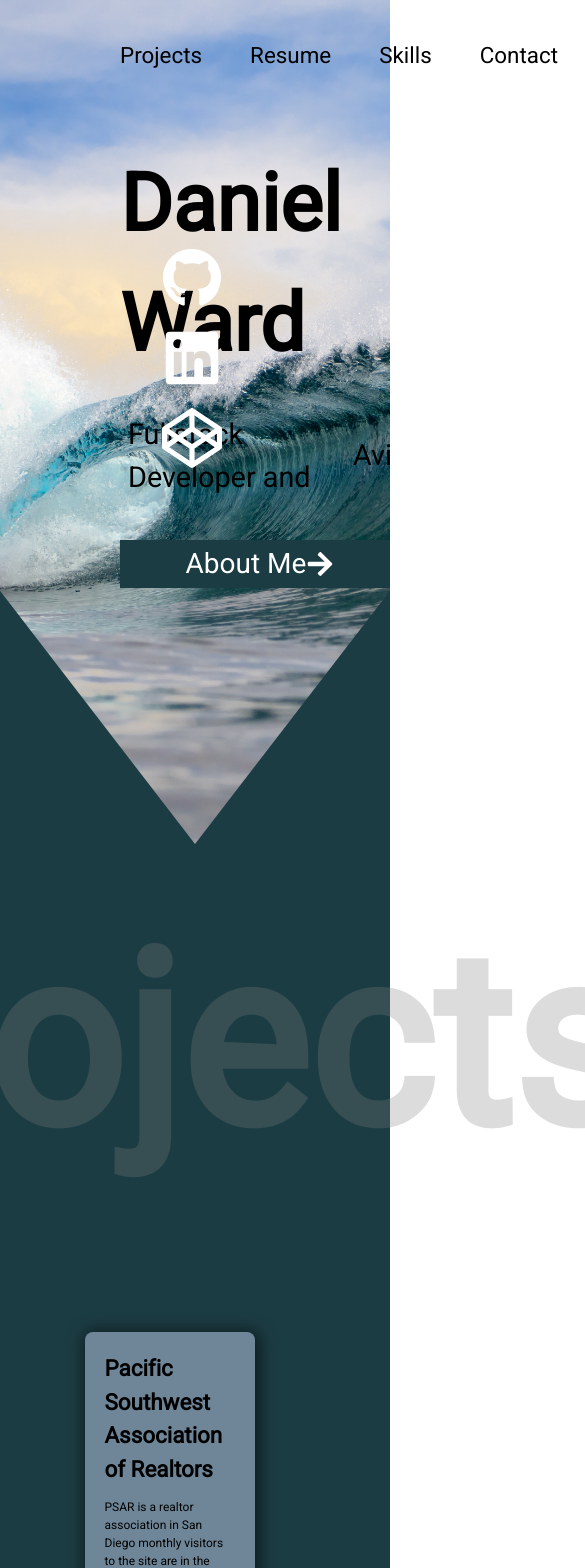
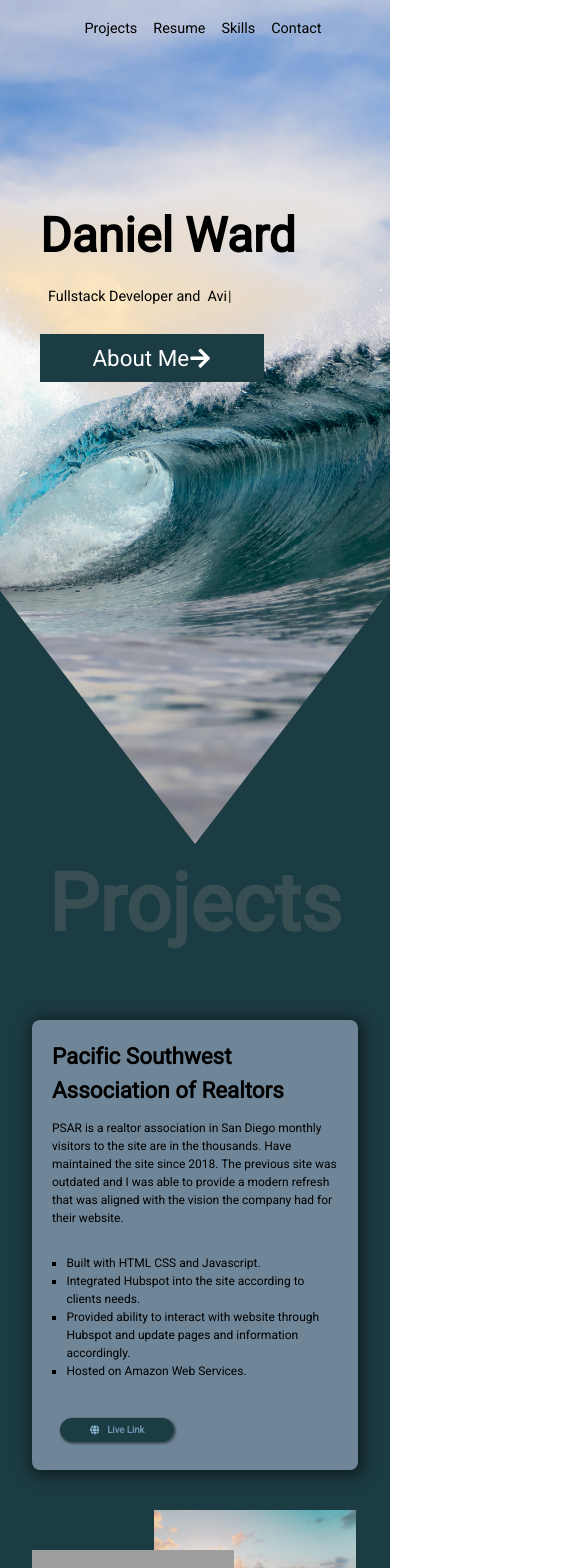
Before and after one commit to dward1502/PersonalPortfolio, a Next.js app: page / in a window 390 px wide. Shown: the top 1568 px of the page, 585 px wide, since content can reach past the window. Built offline with nearby package versions, Linux system fonts and the light colour scheme; grey boxes are pictures that could not be loaded.

Commit message:
finished media queries

```diff
--- a/components/Navigation/navigation.module.scss
+++ b/components/Navigation/navigation.module.scss
@@ -1,8 +1,10 @@
+@import '../../sass/mixins';
+
 .header {
   width: 100%;
-height: 10rem;
+  // height: 10rem;
   // background-color: white;
-padding: 2rem;
+  //   padding: 2rem;
   display: flex;
   justify-content: space-between;
   align-items: center;
@@ -11,20 +13,20 @@ z-index: 100;
 }
 .logo {
   margin-left: 5rem;
-    width: 6rem;
-    height: 6rem;
+  margin-top: 2rem;
+  width: 8rem;
+  height: 8rem;
   position: relative;
 }
-.img{
+.img {
   width: 100%;
   object-fit: contain;
 }
 .imgHero {
-
   height: 100vh;
   // object-fit: cover;
 }
-.navBar{
+.navBar {
   display: flex;
   justify-content: space-between;
   align-items: center;
@@ -33,6 +35,8 @@ z-index: 100;
 }
 .navList {
   display: flex;
+  justify-content: center;
+  align-items: center;
   list-style: none;
   & li {
     padding: 3rem;
@@ -42,7 +46,46 @@ z-index: 100;
       font-size: 2.8rem;
       font-weight: 500;
       text-decoration: none;
-            font-family: "Roboto", sans-serif;
+      font-family: 'Roboto', sans-serif;
+    }
+  }
+}
+
+@include respond(tab-port) {
+  .navBar {
+    padding-left: 5rem;
+    padding-right: 3rem;
+  }
+  .navList {
+    & li {
+      font-size: 1.6rem;
+      & a {
+        font-size: 1.8rem;
+      }
+    }
+  }
+  .logo {
+    margin-left: 2rem;
+    margin-top: 2rem;
+    width: 4rem;
+    height: 4rem;
+  }
+
+}
+@include respond(phone) {
+    .logo {
+        display: none;
+    }
+    .navBar {
+        padding-left: 0rem;
+        width: 100%;
+    }
+    .navList {
+        width: 100%;
+        font-size: 1.2rem;
+
+        & li {
+            padding: 1rem;
         }
     }
 
--- a/sass/Home.module.scss
+++ b/sass/Home.module.scss
@@ -1,5 +1,5 @@
-@import "./variables";
-@import "./mixins";
+@import './variables';
+@import './mixins';
 
 .image_wrapper {
   width: 100%;
@@ -11,7 +11,7 @@
   position: absolute;
   margin-top: 18rem;
   margin-left: 15rem;
-  font-family: "Roboto", sans-serif;
+  font-family: 'Roboto', sans-serif;
   & h1 {
     font-size: 10rem;
   }
@@ -61,7 +61,7 @@
     font-size: 30rem;
     opacity: 0.27;
     color: grey;
-    font-family: "Roboto", sans-serif;
+    font-family: 'Roboto', sans-serif;
   }
 }
 
@@ -93,7 +93,7 @@
   display: flex;
   flex-direction: column;
   padding: 2.5rem;
-  font-family: "Roboto", sans-serif;
+  font-family: 'Roboto', sans-serif;
   font-size: 1.5rem;
   box-shadow: 2px 2px 16px 4px rgba(0, 0, 0, 0.5);
 
@@ -176,7 +176,7 @@
 
   & h1 {
     font-size: 15rem;
-    font-family: "Roboto", sans-serif;
+    font-family: 'Roboto', sans-serif;
     color: #1c3c43;
     opacity: 0.65;
     margin-bottom: 5rem;
@@ -199,7 +199,7 @@
   border-radius: 2rem;
   font-size: 1.2rem;
   padding: 0.5rem 1rem;
-  font-family: "Roboto", sans-serif;
+  font-family: 'Roboto', sans-serif;
   font-weight: 600;
   width: 12rem;
   display: flex;
@@ -219,7 +219,7 @@
 }
 .skillsBox {
   width: 50rem;
-  height: 40rem;
+  // height: 40rem;
   background-color: #243746;
   color: #576563;
   display: flex;
@@ -246,7 +246,7 @@
   & h1 {
     font-size: 2.9rem;
     color: #fff;
-    font-family: "Roboto", sans-serif;
+    font-family: 'Roboto', sans-serif;
     margin-bottom: 3rem;
   }
 }
@@ -263,12 +263,12 @@
   display: flex;
   flex-direction: column;
   margin-left: 5rem;
-  font-family: "Roboto", sans-serif;
+  font-family: 'Roboto', sans-serif;
 }
 .inputGroup {
   display: flex;
   flex-direction: column;
-  font-family: "Roboto", sans-serif;
+  font-family: 'Roboto', sans-serif;
 
   & input {
     width: 25rem;
@@ -294,7 +294,6 @@
   }
 }
 .invalid {
-
   & input {
     background: rgb(245, 165, 156);
   }
@@ -302,7 +301,7 @@
 .errorText {
   margin-top: 0.5rem;
   margin-left: 1rem;
-  font-family: "Roboto", sans-serif;
+  font-family: 'Roboto', sans-serif;
   color: red;
 }
 
@@ -335,7 +334,7 @@
   justify-content: center;
   align-items: center;
   color: white;
-  font-family: "Roboto", sans-serif;
+  font-family: 'Roboto', sans-serif;
 }
 
 .backdrop {
@@ -356,12 +355,17 @@
   // height: 40vh;
   z-index: 100;
   overflow: hidden;
-  background: rgb(28,60,67);
-  background: linear-gradient(150deg, rgba(28,60,67,1) 0%, rgba(107,148,177,1) 64%, rgba(139,182,212,1) 94%);
+  background: rgb(28, 60, 67);
+  background: linear-gradient(
+    150deg,
+    rgba(28, 60, 67, 1) 0%,
+    rgba(107, 148, 177, 1) 64%,
+    rgba(139, 182, 212, 1) 94%
+  );
   color: white;
   max-height: 100vh;
   overflow-y: auto;
-  font-family: "Roboto", sans-serif;
+  font-family: 'Roboto', sans-serif;
   font-size: 1.7rem;
   border-radius: 0.7rem;
   & p:first-of-type {
@@ -371,3 +375,85 @@
     text-indent: 5rem;
   }
 }
+
+@include respond(laptop) {
+  .header_text {
+    top: 15rem;
+    & h1 {
+      font-size: 6rem;
+    }
+  }
+  .autoText {
+    font-size: 2.8rem;
+  }
+  .about_btn {
+    width: 28rem;
+    font-size: 2.8rem;
+  }
+  .social_header {
+    top: 30rem;
+    right: 13rem;
+  }
+  .projectHero {
+    height: auto;
+    & h1 {
+      font-size: 20rem;
+    }
+  }
+  .project {
+    flex-direction: column;
+    justify-content: center;
+    align-items: center;
+  }
+  .skills {
+    & h1 {
+      font-size: 10rem;
+    }
+  }
+  .projectInfoBox {
+    width: 100%;
+  }
+  .projectImageBox {
+    width: 100%;
+  }
+}
+
+@include respond(phone) {
+  .autoText {
+    font-size: 1.8rem;
+  }
+  .social_header {
+    display: none;
+  }
+  .header_text {
+    margin-top: 10rem;
+    margin-left: 5rem;
+  }
+  .projectHero {
+    & h1 {
+      font-size: 10rem;
+    }
+  }
+  .projects {
+    padding: 0;
+  }
+  .skills {
+    & h1 {
+      margin: 10rem 0rem;
+      font-size: 6rem;
+    }
+  }
+  .skillsBox {
+    width: 100%;
+  }
+  .contactBox {
+    flex-direction: column;
+  }
+  .contact_leftbox {
+    // width: 100%;
+    // align-items: none;
+  }
+  .contact_social {
+    width: 100%;
+  }
+}
```
Lines whose indentation alone changed are shown as unchanged.
